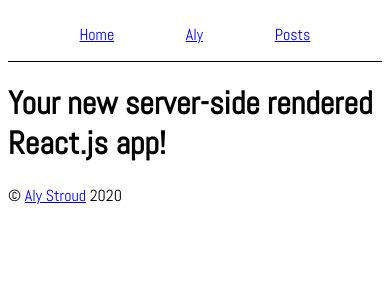
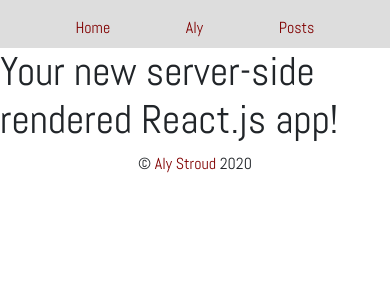
Before and after one commit to alystroud/first-next-js, a Next.js app: page / in a window 390 px wide. Shown: the top 300 px of the page. Built offline with nearby package versions, Linux system fonts and the light colour scheme.

Commit message:
Add style to posts, bio and footer. Now responsive.

```diff
--- a/components/Footer.js
+++ b/components/Footer.js
@@ -2,6 +2,6 @@ import "../styles/index.css";
 
 export default () => (
   <footer>
-    © <a href="https://alystroud.github.io">Aly Stroud</a> 2020
+    <p>© <a href="https://alystroud.github.io">Aly Stroud </a> 2020</p>
   </footer>
 )
--- a/package.json
+++ b/package.json
@@ -21,11 +21,13 @@
   "dependencies": {
     "@zeit/next-css": "^1.0.1",
     "axios": "^0.19.2",
+    "bootstrap": "^4.5.0",
     "express": "^4.17.1",
     "next": "^9.1.1",
     "next-routes": "^1.4.2",
     "node": "^14.4.0",
     "react": "^16.13.1",
+    "react-bootstrap": "^1.0.1",
     "react-dom": "^16.13.1"
   }
 }
--- a/pages/aly.js
+++ b/pages/aly.js
@@ -6,7 +6,7 @@ import "../styles/index.css";
 export default () => (
   <Fragment>
     <Navigation/>
-    <p>Aly Stroud</p>
+      <p>Aly Stroud</p>
     <Footer/>
   </Fragment>
 )
--- a/pages/index.js
+++ b/pages/index.js
@@ -3,12 +3,13 @@ import Footer from '../components/Footer';
 import Navigation from '../components/Navigation';
 import { Fragment } from 'react';
 import "../styles/index.css";
+import 'bootstrap/dist/css/bootstrap.min.css';
 
 export default () => (
   <Fragment>
     <Navigation/>
     <Head>
-      <title>This is our page title!</title>
+      <title>CodeHippo</title>
       <meta name="description" content="This is an example of a meta description. This will show up in search results." />
       <meta charSet="utf-8" />
       <meta name="viewport" content="initial-scale=1.0, width=device-width" />
--- a/pages/posts.js
+++ b/pages/posts.js
@@ -1,10 +1,15 @@
+import Head from "next/head";
 import Bio from '../components/Bio';
 import Footer from '../components/Footer';
 import Navigation from '../components/Navigation';
 import React, { Component, Fragment } from 'react';
+import Col from 'react-bootstrap/Col';
+import Container from 'react-bootstrap/Container';
+import Row from 'react-bootstrap/Row';
 import axios from 'axios';
 import Link from 'next/link';
 import "../styles/index.css";
+import 'bootstrap/dist/css/bootstrap.min.css';
 
 export default class extends Component {
 
@@ -23,26 +28,45 @@ export default class extends Component {
   render() {
     return (
       <Fragment>
+        <Head>
+          <title>CodeHippo</title>
+          <meta name="description"
+                content="This is an example of a meta description. This will show up in search results." />
+          <meta charSet="utf-8" />
+          <meta name="viewport" content="initial-scale=1.0, width=device-width" />
+          <link href="https://fonts.googleapis.com/css?family=Abel" rel="stylesheet"/>
+        </Head>
         <Navigation/>
-        <div>
-        <Bio/>
-          <h1>Our Posts Page!</h1>
-          <ul>
+        <Container>
+          <Row>
+            <Col xs={12} sm={12} lg={9} xl={9} className="content">
+              <h1>Code Hippo</h1>
+              <ul className="posts-list">
                 {
                   this.props.posts.map( post => {
                     return (
-                  <li key={ post.id }>
+                      <li key={ post.id } className="post-list-item">
                         <Link href={ `/posts/${ post.slug }` }>
                           <a href={ `/posts/${ post.slug }` }>
                             { post.title.rendered }
                           </a>
                         </Link>
+                        <article
+                          className="entry-content"
+                          dangerouslySetInnerHTML={ {
+                            __html: post.excerpt.rendered
+                          } } />
                       </li>
                     )
                   })
                 }
               </ul>
-        </div>
+            </Col>
+            <Col xs={12} sm={12} lg={3} xl={3}>
+              <Bio/>
+            </Col>
+          </Row>
+        </Container>
         <Footer/>
       </Fragment>
     )
--- a/pages/single.js
+++ b/pages/single.js
@@ -1,9 +1,11 @@
+import Head from 'next/head';
 import Footer from '../components/Footer';
 import Navigation from '../components/Navigation';
 import React, { Component } from 'react';
 import axios from 'axios';
 import { Fragment } from 'react';
 import "../styles/index.css";
+import "../styles/Single.css";
 
 export default class extends Component {
 
@@ -24,13 +26,22 @@ export default class extends Component {
   render() {
     return (
       <Fragment>
+        <Head>
+          <title>CodeHippo - {this.props.post.title.rendered}</title>
+          <meta name="description" content="This is an example of a meta description. This will show up in search results." />
+          <meta charSet="utf-8" />
+          <meta name="viewport" content="initial-scale=1.0, width=device-width" />
+          <link href="https://fonts.googleapis.com/css?family=Abel" rel="stylesheet"/>
+        </Head>
         <Navigation/>
+        <main>
           <h1>{ this.props.post.title.rendered }</h1>
           <article
             className="entry-content"
             dangerouslySetInnerHTML={ {
               __html: this.props.post.content.rendered
             } } />
+          </main>
           <Footer/>
       </Fragment>
     )
--- a/styles/Bio.css
+++ b/styles/Bio.css
@@ -2,6 +2,7 @@
   display: flex;
   flex-direction: column;
   justify-content: center;
+  align-items: center;
 }
 
 .blog-logo {
--- a/styles/Navigation.css
+++ b/styles/Navigation.css
@@ -1,9 +1,10 @@
 nav {
   width: 100%;
-  border-bottom: 1px solid black;
-  display: flex;
+  background-color: #dddddd;
+  display: flex !important;
   flex-direction: row;
   justify-content: center;
+  height: 3rem;
 }
 
 nav ul {
@@ -12,6 +13,7 @@ nav ul {
   display: flex;
   flex-direction: row;
   justify-content: space-evenly;
+  padding-top: 1rem;
 }
 
 nav li {
--- /dev/null
+++ b/styles/Single.css
@@ -0,0 +1,3 @@
+main {
+  padding: 1rem;
+}
--- a/styles/index.css
+++ b/styles/index.css
@@ -1,3 +1,35 @@
 * {
-  font-family:'Abel', sans-serif;
+  font-family:'Abel', sans-serif !important;
 }
+
+body {
+  padding: 0;
+}
+
+a {
+  color: #800000 !important;
+}
+
+.content {
+  margin-top: 20px;
+}
+
+.posts-list {
+    list-style-type: none;
+    padding: 0;
+}
+
+.post-list-item {
+  margin-bottom: 2rem;
+  text-decoration: none;
+}
+
+.post-readmore {
+  display: none !important;
+}
+
+footer {
+  display: flex !important;
+  flex-direction: row;
+  justify-content: center;
+}
```
Also changed, not shown: 1 other file (tests, documents, lock files or other folders). Lines whose indentation alone changed are shown as unchanged.
